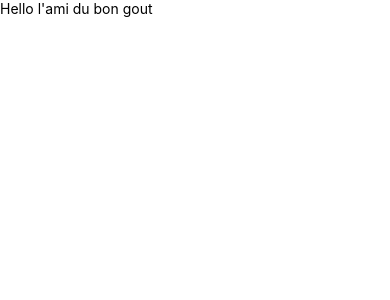
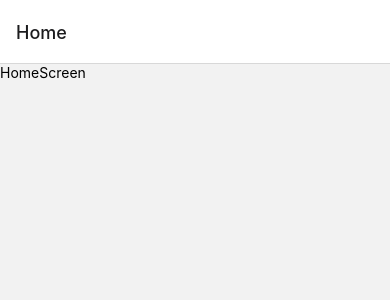
Before and after one commit to JulienMulle/MovieSearch, a React Native app: screen / in a window 390 px wide. Shown: the top 300 px of the page. Built offline with nearby package versions, Linux system fonts and the light colour scheme.

Commit message:
mise en place de react-navigation

```diff
--- a/App.js
+++ b/App.js
@@ -1,12 +1,23 @@
+/* eslint-disable prettier/prettier */
 import React from 'react';
-import {Text, View} from 'react-native';
-import {Navigation} from '@react-navigation/native';
+//import {Text, View} from 'react-native';
+import {NavigationContainer} from '@react-navigation/native';
+import { createNativeStackNavigator } from '@react-navigation/native-stack';
+//components
+import HomeScreen from './src/screens/HomeScreen';
+import MovieScreen from './src/screens/MovieScreen';
+
+
+const Stack = createNativeStackNavigator();
 
 const App = () => {
   return (
-    <View>
-      <Text>Hello l'ami du bon gout</Text>
-    </View>
+    <NavigationContainer>
+      <Stack.Navigator>
+        <Stack.Screen name="Home" component={HomeScreen} />
+        <Stack.Screen name="Movie" component={MovieScreen} />
+      </Stack.Navigator>
+    </NavigationContainer>
   );
 };
 
```
Also changed, not shown: package.json (+5 -3 lines), 1 other file (tests, documents, lock files or other folders).
